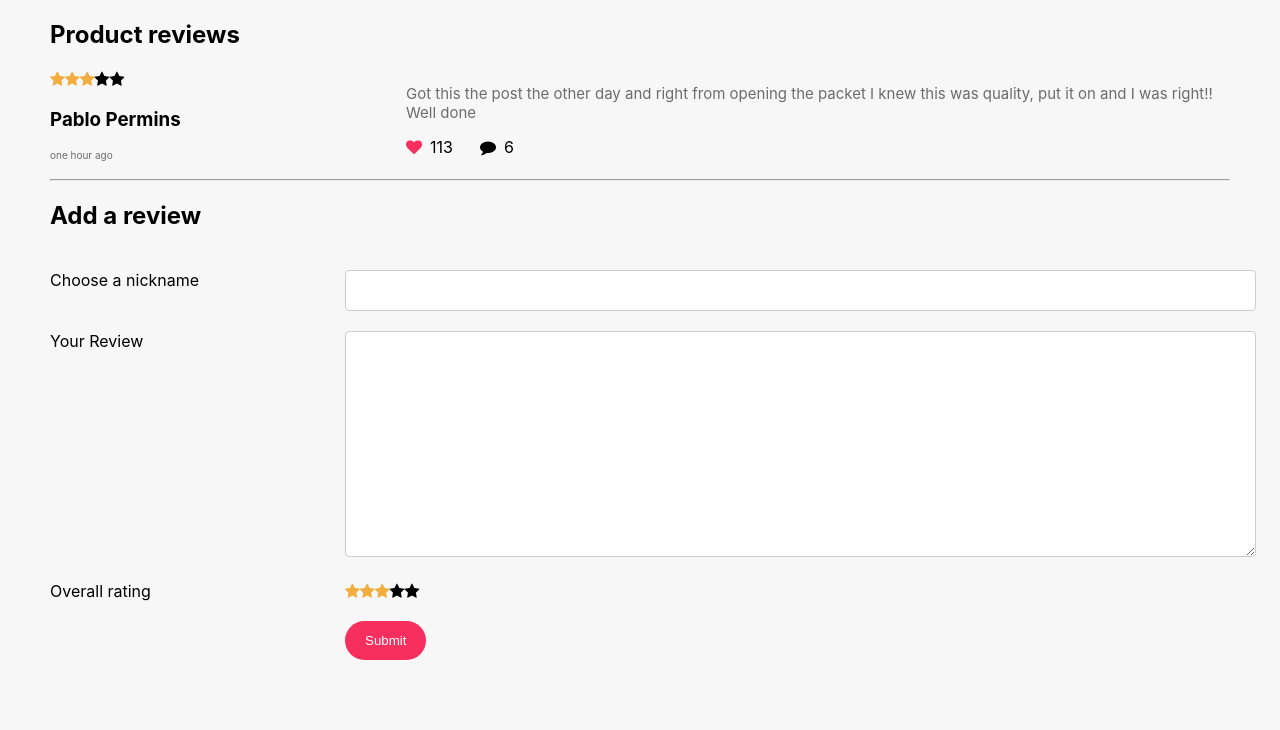
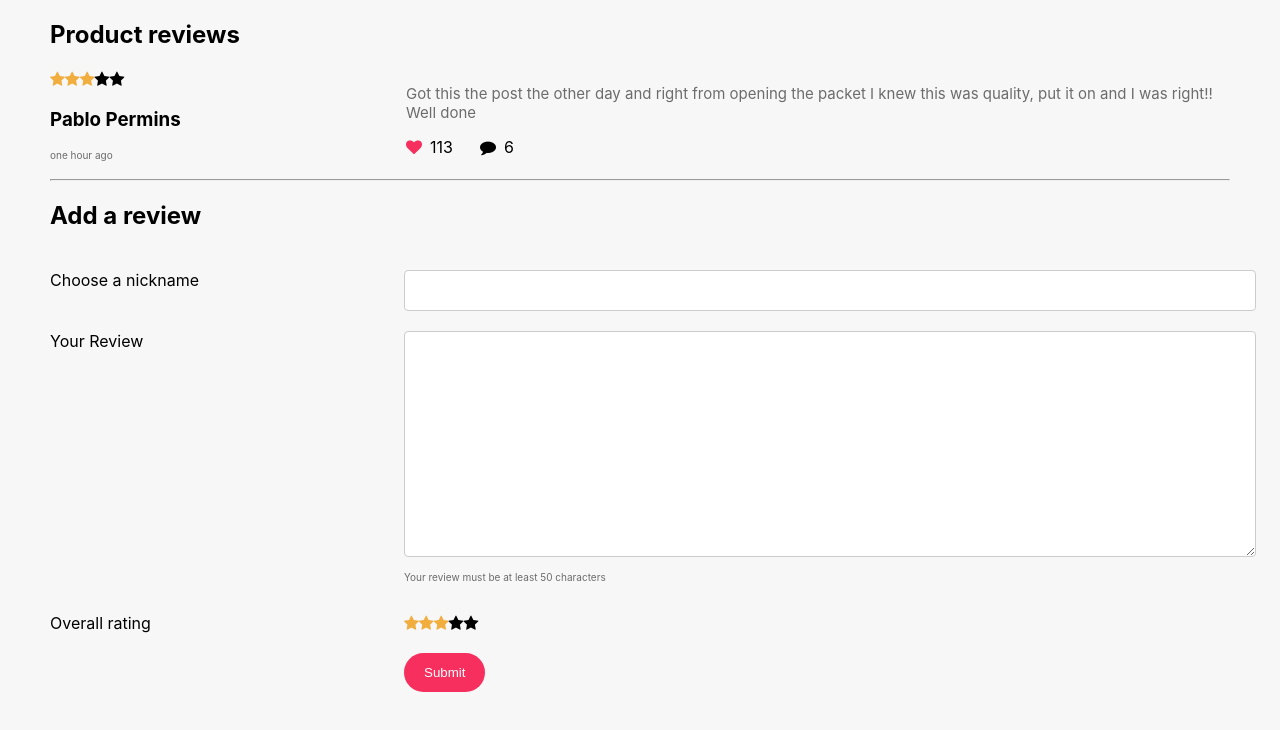
Before and after one commit to rifqhiyr/webstore, a React (Create React App) app: page /detail in a window 1280 px wide. Shown: the top 730 px of the page. Built offline with nearby package versions, Linux system fonts and the light colour scheme.

Commit message:
[Alfianinda] - adding formreview and productreview on detailpage component

```diff
--- a/src/assets/scss/FormReview.scss
+++ b/src/assets/scss/FormReview.scss
@@ -14,13 +14,13 @@ body {
 
 .col-25 {
   float: left;
-  width: 25%;
+  width: 30%;
   margin-top: 20px;
 }
 
 .col-75 {
   float: left;
-  width: 75%;
+  width: 70%;
   margin-top: 20px;
 }
 
--- a/src/components/FormReview.js
+++ b/src/components/FormReview.js
@@ -26,6 +26,9 @@ export default class FormReview extends Component {
                   style={{ height: "200px" }}
                   defaultValue={""}
                 />
+                <p className="smallFont">
+                  Your review must be at least 50 characters
+                </p>
               </div>
             </div>
             <div className="row">
```
